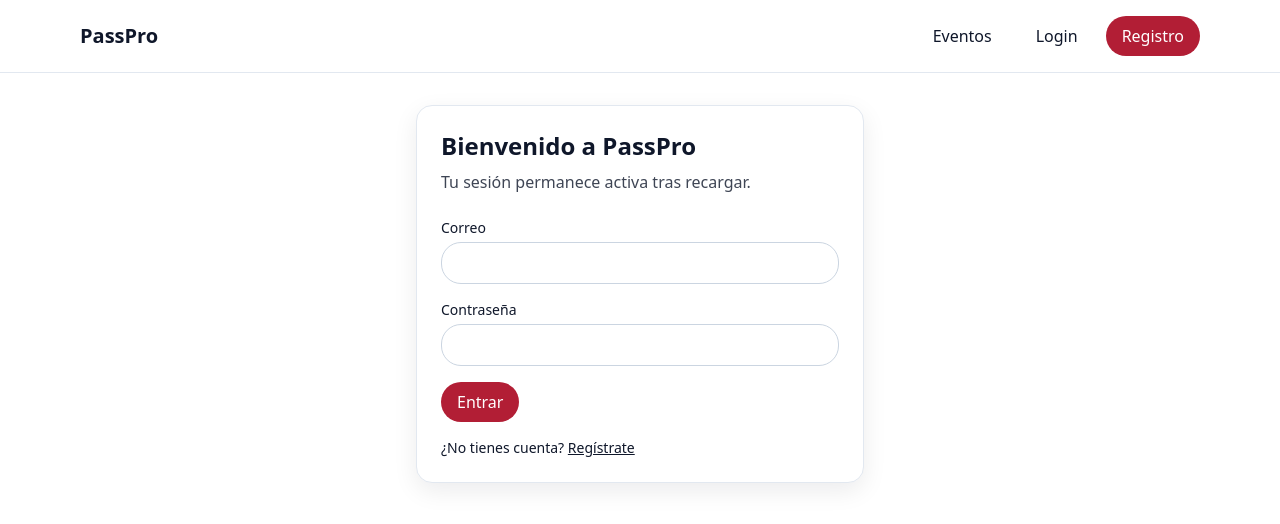
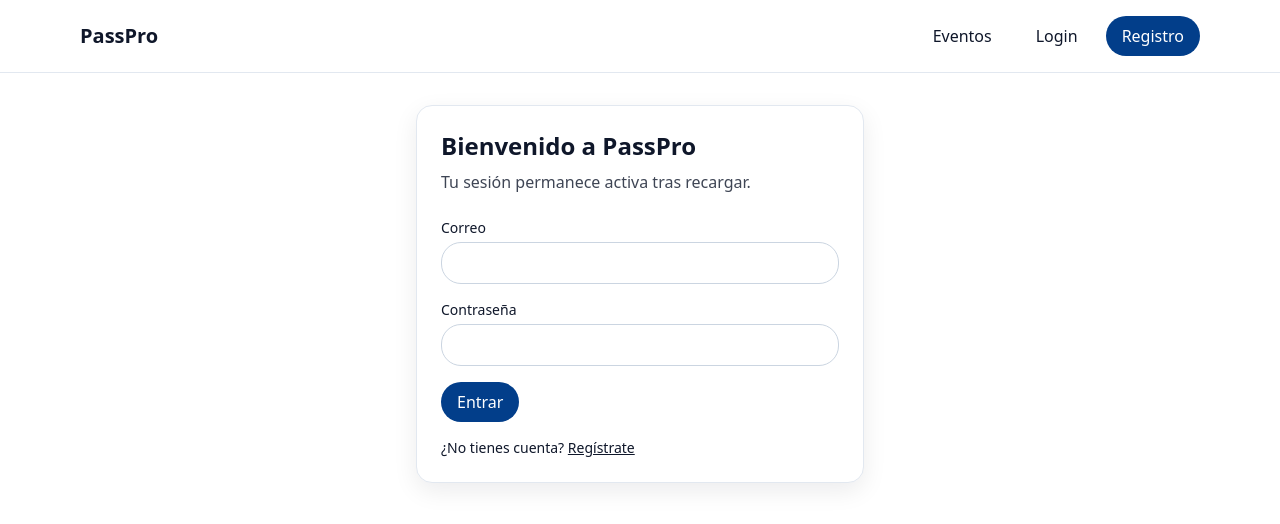
Before and after one commit to dantrixxheron/copy-eventbrite-frontend, a React (Vite) app: page / in a window 1280 px wide. Shown: the top 524 px of the page. Built offline with nearby package versions, Linux system fonts and the light colour scheme; no server answers.

Commit message:
feat: actualizar colores de la paleta en la configuración de Tailwind

```diff
--- a/tailwind.config.js
+++ b/tailwind.config.js
@@ -6,9 +6,9 @@ export default {
     extend: {
       colors: {
         brand: {
-          DEFAULT: '#b21e35',
-          light: '#da1e37',
-          dark: '#641220'
+          DEFAULT: '#023e8a',
+          light: '#03045e',
+          dark: '#0077b6'
         },
         bg: {
           light: '#ffffff',
```
